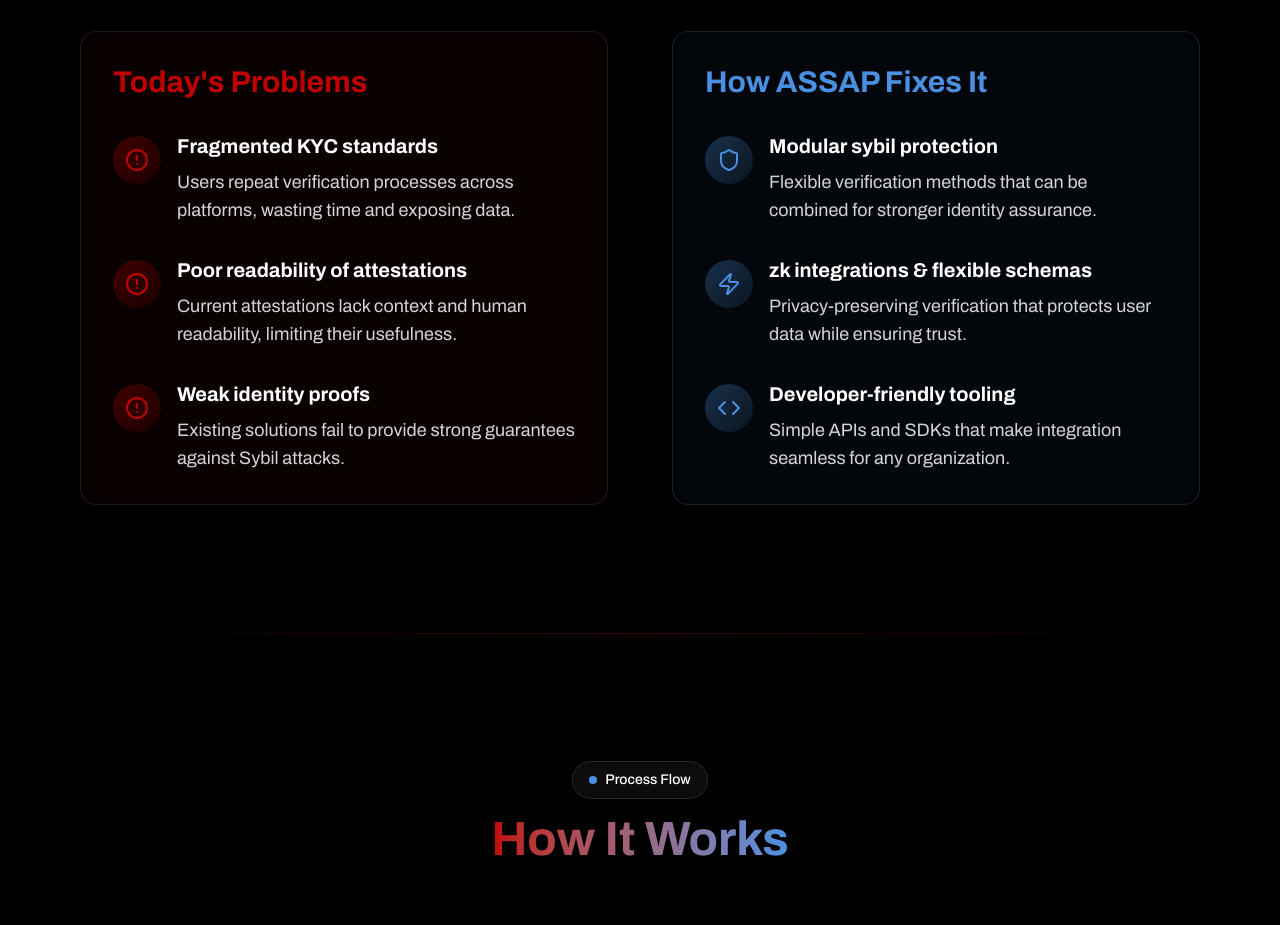
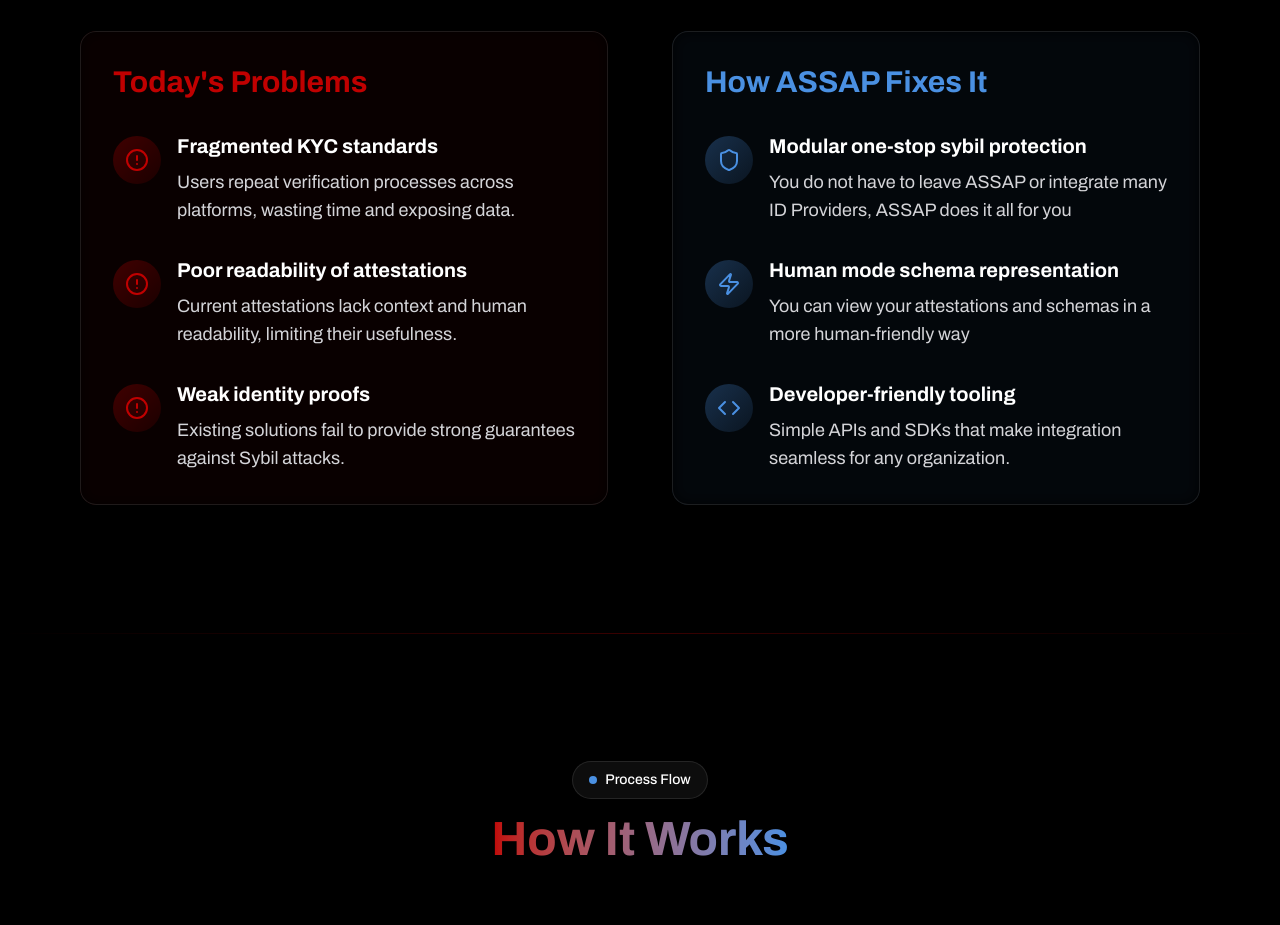
Before and after one commit to metalboyrick/assap, a Next.js app in the folder apps/landing/: page / in a window 1280 px wide. Shown: the part 1720-2645 px from the top of the page. Built offline with nearby package versions, Linux system fonts and the light colour scheme.

Commit message:
chore: update copy

```diff
--- a/apps/landing/components/landing/ProblemsSolutionsSection.tsx
+++ b/apps/landing/components/landing/ProblemsSolutionsSection.tsx
@@ -58,15 +58,15 @@
                 {[
                   {
                     icon: <Shield className="h-6 w-6 text-[#4A90E2]" />,
-                    title: "Modular sybil protection",
+                    title: "Modular one-stop sybil protection",
                     description:
-                      "Flexible verification methods that can be combined for stronger identity assurance.",
+                      "You do not have to leave ASSAP or integrate many ID Providers, ASSAP does it all for you",
                   },
                   {
                     icon: <Zap className="h-6 w-6 text-[#4A90E2]" />,
-                    title: "zk integrations & flexible schemas",
+                    title: "Human mode schema representation",
                     description:
-                      "Privacy-preserving verification that protects user data while ensuring trust.",
+                      "You can view your attestations and schemas in a more human-friendly way",
                   },
                   {
                     icon: <Code className="h-6 w-6 text-[#4A90E2]" />,
```
